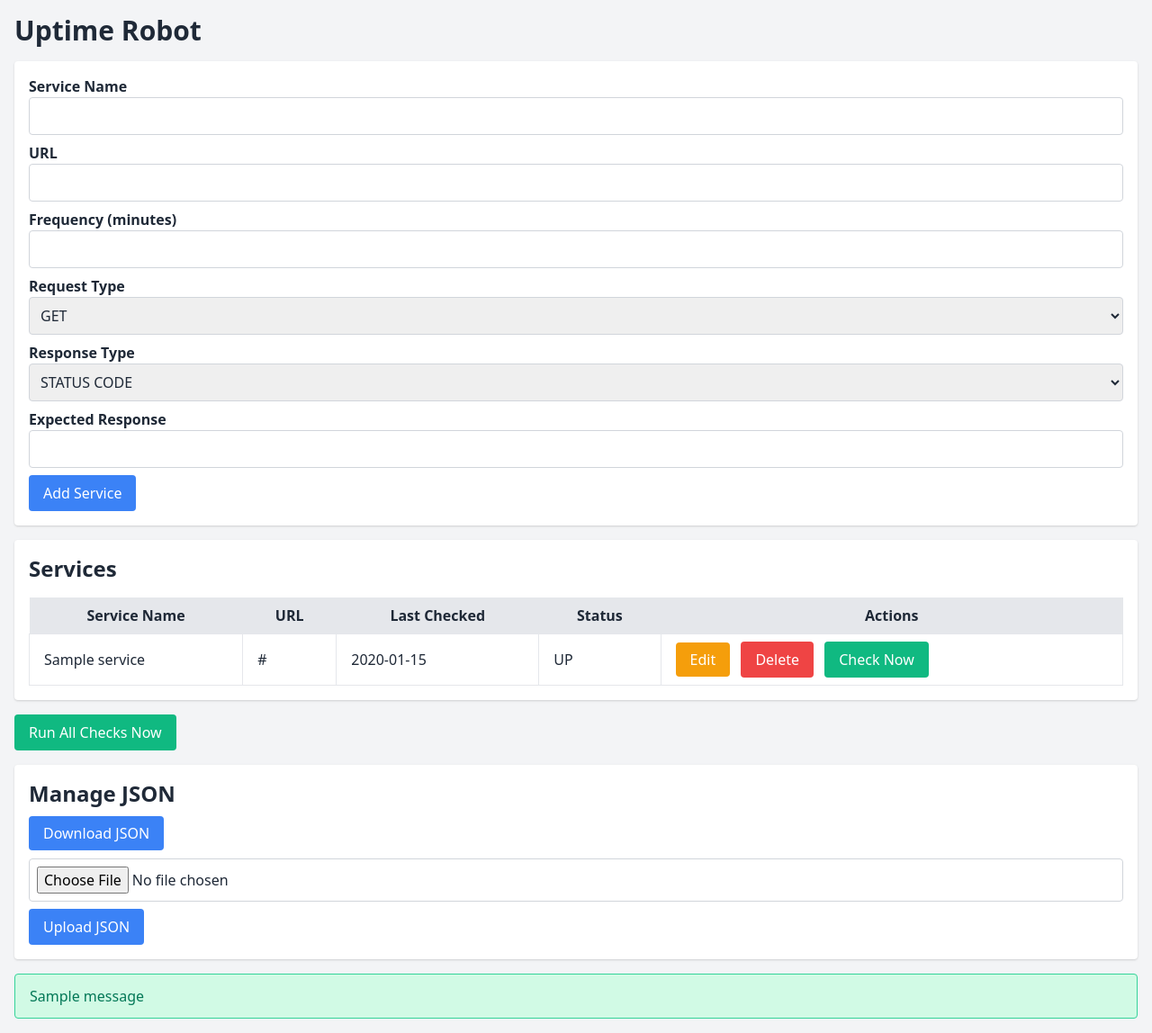
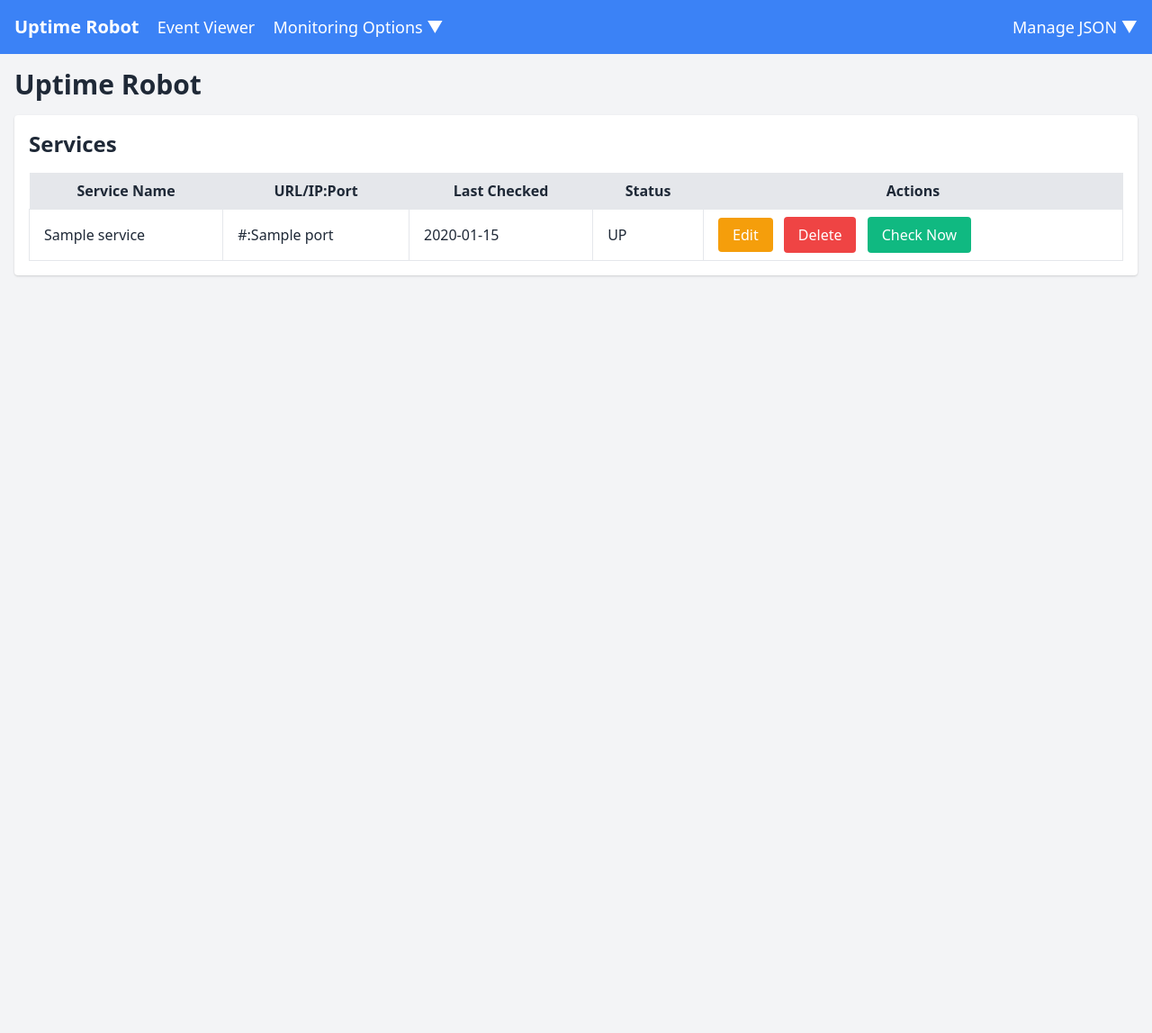
Before and after one commit to DakshRocks21/Uptime-Robot, a Flask app: page / in a window 1280 px wide. Shown: the whole page at 90% size. After the commit the page ends 307 px from the top, so only its background shows below. Run offline with Flask 3, Linux system fonts and the light colour scheme; one stand-in notice (Sample message) is shown; a database or web service that is not in the repository returns one stand-in record (values such as "Sample title"); some libraries are stand-ins or nearby versions.

Commit message:
Added navbar; you can now scan ports upload page update; emails class created;

```diff
--- a/app.py
+++ b/app.py
@@ -4,6 +4,7 @@
 import uuid
 import requests
 import json
+import socket
 from apscheduler.schedulers.background import BackgroundScheduler
 
 app = Flask(__name__)
@@ -18,30 +19,40 @@
 
 def check_service(service):
     url = service['url']
+    port = service.get('port')  # Retrieve the port if it exists
     request_type = service['request_type']
     expected_response = service['response']
 
     try:
-        if request_type == 'GET':
-            response = requests.get(url)
-        elif request_type == 'POST':
-            response = requests.post(url)
+        # Check if port is specified
+        if port:
+            with socket.socket(socket.AF_INET, socket.SOCK_STREAM) as sock:
+                sock.settimeout(10)  # Set timeout to 10 seconds
+                result = sock.connect_ex((url, port))
+                status = "UP" if result == 0 else "DOWN"
+                response = f"Port {port} is {'open' if result == 0 else 'closed'}"
+        else:
+            # Normal URL check
+            if request_type == 'GET':
+                response = requests.get(url)
+            elif request_type == 'POST':
+                response = requests.post(url)
 
-        if service['response_type'] == 'STATUS CODE':
-            result = response.status_code
-        elif service['response_type'] == 'JSON':
-            result = response.json()
-        else:
-            result = response.text
+            if service['response_type'] == 'STATUS CODE':
+                result = response.status_code
+            elif service['response_type'] == 'JSON':
+                result = response.json()
+            else:
+                result = response.text
 
-        status = "UP" if str(result) == str(expected_response) else "DOWN"
+            status = "UP" if str(result) == str(expected_response) else "DOWN"
 
         next_check_time = datetime.datetime.now() + datetime.timedelta(minutes=service['frequency'])
 
         check_result = {
             "time": datetime.datetime.now(),
-            "response": result,
-            "url_pinged": url,
+            "response": response if port else result,
+            "url_pinged": f"{url}:{port}" if port else url,
             "status": status,
             "next_check": next_check_time  # Ensure next_check is set
         }
@@ -72,10 +83,10 @@
     services = list(collection.find())
     return render_template('index.html', services=services)
 
-@app.route('/dashboard')
-def dashboard():
+@app.route('/events')
+def events():
     services = list(collection.find())
-    return render_template('dashboard.html', services=services)
+    return render_template('events.html', services=services)
 
 @app.route('/manual_run_checks')
 def manual_run_checks():
@@ -93,6 +104,7 @@
 def add_service():
     name = request.form.get('name')
     url = request.form.get('url')
+    port = request.form.get('port')  # Get the port from the form
     frequency = int(request.form.get('frequency'))
     request_type = request.form.get('request_type')
     response_type = request.form.get('response_type')
@@ -106,6 +118,7 @@
         "results": [],
         "name_of_service": name,
         "url": url,
+        "port": int(port) if port else None,  # Store the port as an integer if provided
         "request_type": request_type,
         "response_type": response_type,
         "response": response
@@ -117,24 +130,35 @@
 @app.route('/edit/<service_id>', methods=['GET', 'POST'])
 def edit_service(service_id):
     service = collection.find_one({"id": service_id})
+    print("Clicked")
     if request.method == 'POST':
         name = request.form.get('name')
         url = request.form.get('url')
+        port = request.form.get('port')
         frequency = int(request.form.get('frequency'))
-        request_type = request.form.get('request_type')
-        response_type = request.form.get('response_type')
-        response = request.form.get('response')
+        service_type = request.form.get('service_type')
+        print(f"Submitted data: name={name}, url={url}, port={port}, frequency={frequency}, service_type={service_type}")
+
+        update_fields = {
+            "name_of_service": name,
+            "url": url,
+            "frequency": frequency,
+        }
+
+        if service_type == 'port':
+            update_fields['port'] = int(port) if port else None
+            update_fields['request_type'] = None
+            update_fields['response_type'] = None
+            update_fields['response'] = None
+        else:
+            update_fields['port'] = None
+            update_fields['request_type'] = request.form.get('request_type')
+            update_fields['response_type'] = request.form.get('response_type')
+            update_fields['response'] = request.form.get('response')
 
         collection.update_one(
             {"id": service_id},
-            {"$set": {
-                "name_of_service": name,
-                "url": url,
-                "frequency": frequency,
-                "request_type": request_type,
-                "response_type": response_type,
-                "response": response
-            }}
+            {"$set": update_fields}
         )
         scheduler.reschedule_job(service_id, trigger="interval", seconds=frequency * 60)
         return redirect(url_for('index'))
@@ -157,17 +181,20 @@
 
 @app.route('/upload_json', methods=['POST'])
 def upload_json():
-    if request.method == 'POST':
-        file = request.files['file']
-        if file:
-            services_json = json.load(file)
-            if isinstance(services_json, list):
-                collection.delete_many({})  # Clear the existing data
-                collection.insert_many(services_json)
-                flash('JSON data uploaded successfully!', 'success')
-            else:
-                flash('Invalid JSON format! Expected a list of services.', 'error')
-        return redirect(url_for('index'))
+    file = request.files['file']
+    if file:
+        services_json = json.load(file)
+        if isinstance(services_json, list):
+            collection.delete_many({})  # Clear the existing data
+            collection.insert_many(services_json)
+            flash('JSON data uploaded successfully!', 'success')
+        else:
+            flash('Invalid JSON format! Expected a list of services.', 'error')
+    return redirect(url_for('index'))
+
+@app.route('/upload')
+def upload_page():
+    return render_template('upload.html')
 
 if __name__ == "__main__":
     schedule_checks()
--- /dev/null
+++ b/templates/base.html
@@ -0,0 +1,55 @@
+<!DOCTYPE html>
+<html lang="en">
+
+<head>
+    <meta charset="UTF-8">
+    <meta name="viewport" content="width=device-width, initial-scale=1.0">
+    <title>{% block title %}Uptime Robot{% endblock %}</title>
+    <link href="https://cdn.jsdelivr.net/npm/tailwindcss@2.0.2/dist/tailwind.min.css" rel="stylesheet">
+    <script>
+        function toggleDropdown() {
+            var dropdown = document.getElementById('dropdown');
+            dropdown.classList.toggle('hidden');
+        }
+
+        function showForm(formType) {
+            document.getElementById('website-form').style.display = formType === 'website' ? 'block' : 'none';
+            document.getElementById('port-form').style.display = formType === 'port' ? 'block' : 'none';
+        }
+    </script>
+</head>
+
+<body class="bg-gray-100 text-gray-800">
+    <nav class="bg-blue-500 p-4">
+        <div class="container mx-auto flex justify-between">
+            <div>
+                <a href="{{ url_for('index') }}" class="text-white text-xl font-bold mr-4">Uptime Robot</a>
+                <a href="{{ url_for('events') }}" class="text-white text-lg mr-4">Event Viewer</a>
+                <div class="relative inline-block">
+                    <button onclick="toggleDropdown()" class="text-white text-lg">Monitoring Options ▼</button>
+                    <div id="dropdown" class="absolute mt-2 py-2 w-48 bg-white rounded-lg shadow-xl hidden">
+                        <a href="javascript:void(0);" onclick="showForm('website')"
+                            class="block px-4 py-2 text-gray-800 hover:bg-blue-500 hover:text-white">Website
+                            Monitoring</a>
+                        <a href="javascript:void(0);" onclick="showForm('port')"
+                            class="block px-4 py-2 text-gray-800 hover:bg-blue-500 hover:text-white">Port Monitoring</a>
+                    </div>
+                </div>
+            </div>
+            <div class="relative">
+                <button onclick="toggleDropdown()" class="text-white text-lg">Manage JSON ▼</button>
+                <div id="dropdown" class="absolute right-0 mt-2 py-2 w-48 bg-white rounded-lg shadow-xl hidden">
+                    <a href="{{ url_for('dump_json') }}"
+                        class="block px-4 py-2 text-gray-800 hover:bg-blue-500 hover:text-white">Download JSON</a>
+                    <a href="{{ url_for('upload_page') }}"
+                        class="block px-4 py-2 text-gray-800 hover:bg-blue-500 hover:text-white">Upload JSON</a>
+                </div>
+            </div>
+        </div>
+    </nav>
+    <div class="container mx-auto p-4">
+        {% block content %}{% endblock %}
+    </div>
+</body>
+
+</html>
--- a/templates/index.html
+++ b/templates/index.html
@@ -1,17 +1,11 @@
-<!DOCTYPE html>
-<html lang="en">
+{% extends "base.html" %}
 
-<head>
-    <meta charset="UTF-8">
-    <meta name="viewport" content="width=device-width, initial-scale=1.0">
-    <title>Uptime Robot</title>
-    <link href="https://cdn.jsdelivr.net/npm/tailwindcss@2.0.2/dist/tailwind.min.css" rel="stylesheet">
-</head>
+{% block title %}Dashboard{% endblock %}
 
-<body class="bg-gray-100 text-gray-800">
-    <div class="container mx-auto p-4">
+{% block content %}
 <h1 class="text-3xl font-bold mb-4">Uptime Robot</h1>
 
+<div id="website-form" style="display: none;">
     <form action="{{ url_for('add_service') }}" method="POST" class="mb-4 p-4 bg-white shadow rounded">
         <div class="mb-2">
             <label class="block font-bold">Service Name</label>
@@ -42,10 +36,33 @@
         </div>
         <div class="mb-2">
             <label class="block font-bold">Expected Response</label>
-                <input type="text" name="response" class="w-full p-2 border border-gray-300 rounded" required>
+            <input type="text" name="response" class="w-full p-2 border border-gray-300 rounded">
         </div>
         <button type="submit" class="bg-blue-500 text-white px-4 py-2 rounded">Add Service</button>
     </form>
+</div>
+
+<div id="port-form" style="display: none;">
+    <form action="{{ url_for('add_service') }}" method="POST" class="mb-4 p-4 bg-white shadow rounded">
+        <div class="mb-2">
+            <label class="block font-bold">Service Name</label>
+            <input type="text" name="name" class="w-full p-2 border border-gray-300 rounded" required>
+        </div>
+        <div class="mb-2">
+            <label class="block font-bold">IP Address/URL</label>
+            <input type="text" name="url" class="w-full p-2 border border-gray-300 rounded" required>
+        </div>
+        <div class="mb-2">
+            <label class="block font-bold">Port</label>
+            <input type="number" name="port" class="w-full p-2 border border-gray-300 rounded" required>
+        </div>
+        <div class="mb-2">
+            <label class="block font-bold">Frequency (minutes)</label>
+            <input type="number" name="frequency" class="w-full p-2 border border-gray-300 rounded" required>
+        </div>
+        <button type="submit" class="bg-blue-500 text-white px-4 py-2 rounded">Add Service</button>
+    </form>
+</div>
 
 <div class="bg-white shadow rounded p-4">
     <h2 class="text-2xl font-bold mb-4">Services</h2>
@@ -53,7 +70,7 @@
         <thead>
             <tr class="bg-gray-200">
                 <th class="px-4 py-2">Service Name</th>
-                        <th class="px-4 py-2">URL</th>
+                <th class="px-4 py-2">URL/IP:Port</th>
                 <th class="px-4 py-2">Last Checked</th>
                 <th class="px-4 py-2">Status</th>
                 <th class="px-4 py-2">Actions</th>
@@ -63,7 +80,7 @@
             {% for service in services %}
             <tr>
                 <td class="border px-4 py-2">{{ service.name_of_service }}</td>
-                        <td class="border px-4 py-2">{{ service.url }}</td>
+                <td class="border px-4 py-2">{{ service.url }}{% if service.port %}:{{ service.port }}{% endif %}</td>
                 <td class="border px-4 py-2">
                     {% if service.last_checked %}
                     {{ service.last_checked.strftime('%Y-%m-%d %H:%M:%S') }}
@@ -83,13 +100,11 @@
                         class="bg-yellow-500 text-white px-4 py-2 rounded">Edit</a>
                     <form action="{{ url_for('delete_service', service_id=service.id) }}" method="POST"
                         style="display:inline;">
-                                <button type="submit"
-                                    class="bg-red-500 text-white px-4 py-2 rounded ml-2">Delete</button>
+                        <button type="submit" class="bg-red-500 text-white px-4 py-2 rounded ml-2">Delete</button>
                     </form>
                     <form action="{{ url_for('manual_check', service_id=service.id) }}" method="POST"
                         style="display:inline;">
-                                <button type="submit"
-                                    class="bg-green-500 text-white px-4 py-2 rounded ml-2">Check Now</button>
+                        <button type="submit" class="bg-green-500 text-white px-4 py-2 rounded ml-2">Check Now</button>
                     </form>
                 </td>
             </tr>
@@ -97,32 +112,4 @@
         </tbody>
     </table>
 </div>
-        <form action="{{ url_for('manual_run_checks') }}" method="GET" class="mt-4">
-            <button type="submit" class="bg-green-500 text-white px-4 py-2 rounded">Run All Checks Now</button>
-        </form>
-        <div class="mt-4 p-4 bg-white shadow rounded">
-            <h2 class="text-2xl font-bold mb-4">Manage JSON</h2>
-            <a href="{{ url_for('dump_json') }}" class="bg-blue-500 text-white px-4 py-2 rounded">Download JSON</a>
-
-            <form action="{{ url_for('upload_json') }}" method="POST" enctype="multipart/form-data" class="mt-4">
-                <input type="file" name="file" class="w-full p-2 border border-gray-300 rounded mb-2" required>
-                <button type="submit" class="bg-blue-500 text-white px-4 py-2 rounded">Upload JSON</button>
-            </form>
-        </div>
-
-        {% with messages = get_flashed_messages(with_categories=true) %}
-        {% if messages %}
-        <div class="mt-4">
-            {% for category, message in messages %}
-            <div class="bg-{{ 'red' if category == 'error' else 'green' }}-100 border border-{{ 'red' if category == 'error' else 'green' }}-400 text-{{ 'red' if category == 'error' else 'green' }}-700 px-4 py-3 rounded relative"
-                role="alert">
-                {{ message }}
-            </div>
-            {% endfor %}
-        </div>
-        {% endif %}
-        {% endwith %}
-    </div>
-</body>
-
-</html>
+{% endblock %}
```
Also changed, not shown: cli.py (deleted, +0 -93 lines), emaiils.py (added, +66 -0 lines), templates/dashboard.html (deleted, +0 -54 lines), templates/edit.html (+25 -26 lines), templates/events.html (added, +43 -0 lines), templates/upload.html (+10 -21 lines), 1 other file. Lines whose indentation alone changed are shown as unchanged.
